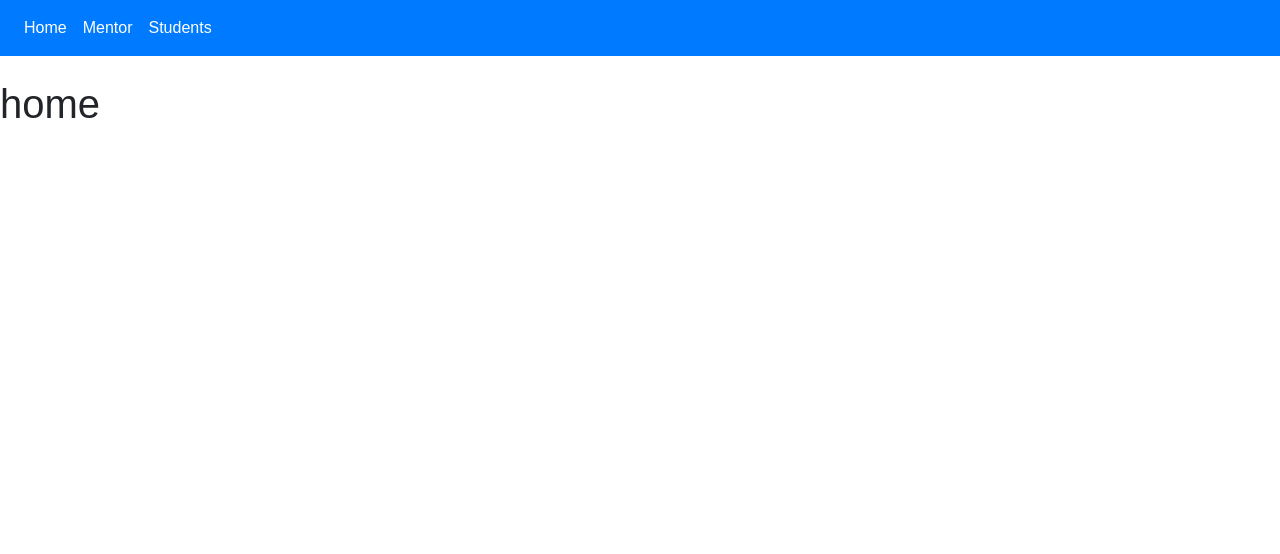
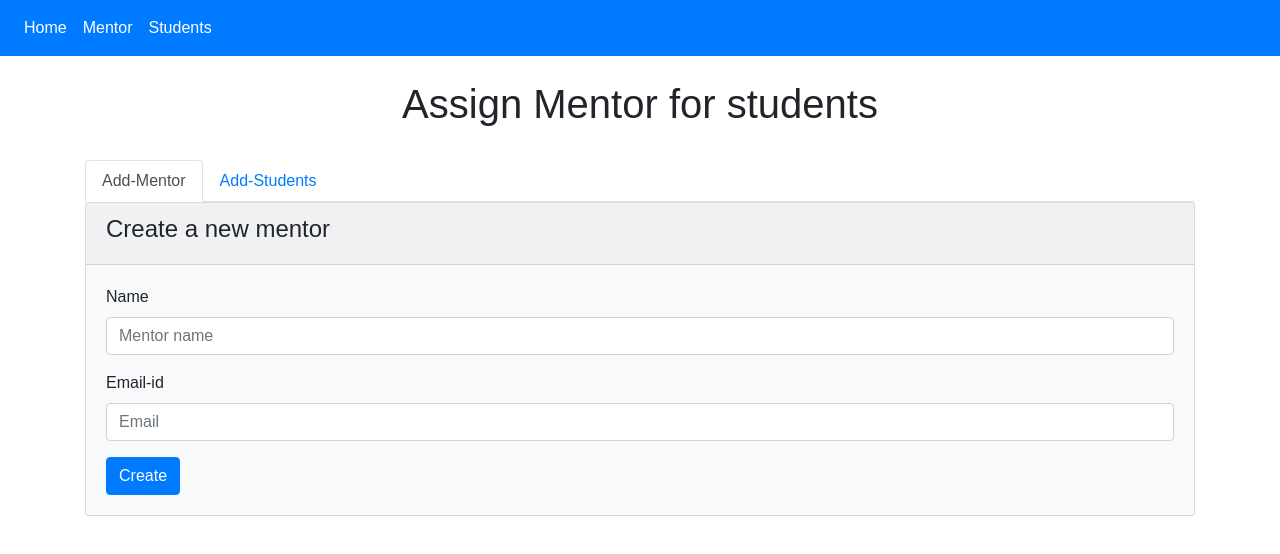
Before and after one commit to Shrikrishnaprasad/assign-mentor-frontend, a React (Create React App) app: page / in a window 1280 px wide. Shown: the top 554 px of the page. Built offline with nearby package versions, Linux system fonts and the light colour scheme.

Commit message:
menu, tabs - created

```diff
--- a/src/Home.js
+++ b/src/Home.js
@@ -1,10 +1,36 @@
 import "./styles.css";
-import React from "react";
+import React, { useState } from "react";
+import TabContent from "./TabContent";
 
 export default function Home() {
+  const [tab1, setTab1] = useState(true);
   return (
-    <div className="mentor">
-      <h1>home</h1>
+    <div className="container">
+      <h1 className="text-center">Assign Mentor for students</h1>
+      <br />
+      <ul className="nav nav-tabs" id="myTab" role="tablist">
+        <li className="nav-item" role="presentation">
+          <a
+            className={`nav-link ${tab1 && "active"}`}
+            data-bs-toggle="tab"
+            href="#home"
+            onClick={() => setTab1(true)}
+          >
+            Add-Mentor
+          </a>
+        </li>
+        <li className="nav-item" role="presentation">
+          <a
+            className={`nav-link ${!tab1 && "active"}`}
+            data-bs-toggle="tab"
+            href="#home"
+            onClick={() => setTab1(false)}
+          >
+            Add-Students
+          </a>
+        </li>
+      </ul>
+      <TabContent tab1={tab1} />
     </div>
   );
 }
--- a/src/Mentor.js
+++ b/src/Mentor.js
@@ -17,6 +17,7 @@ export default function Mentor() {
       <h1 className="text-center">Mentor</h1>
 
       <br />
+      <h4>Assign the students for a mentor</h4>
       <div className="row">
         <div className=" col-sm-12 input-group mb-3">
           <div className="input-group-prepend">
--- a/src/Students.js
+++ b/src/Students.js
@@ -1,10 +1,71 @@
 import "./styles.css";
-import React from "react";
+import React, { useState } from "react";
+import Select from "react-select";
 
 export default function Students() {
+  const [mentor, setMentor] = useState("");
+  const [student, setStudent] = useState("");
+  const options = [
+    { value: "chocolate", label: "Chocolate" },
+    { value: "strawberry", label: "Strawberry" },
+    { value: "vanilla", label: "Vanilla" }
+  ];
+  console.log(student.value);
+  console.log(mentor.value);
   return (
-    <div className="mentor">
-      <h1>students</h1>
+    <div className="container mentor">
+      <h1 className="text-center">Students</h1>
+
+      <br />
+      <h4>Change a mentor for a student</h4>
+      <div className="row">
+        <div className=" col-sm-12 input-group mb-3">
+          <div className="input-group-prepend">
+            <label className="input-group-text">Student</label>
+          </div>
+          <Select
+            options={options}
+            name="colors"
+            className="w-75 basic-multi-select"
+            classNamePrefix="select"
+            onChange={(e) => setStudent(e)}
+          />
+        </div>
+        <div className=" col-sm-12 input-group mb-3">
+          <div className="input-group-prepend">
+            <label className="input-group-text">Mentor</label>
+          </div>
+          <Select
+            options={options}
+            name="colors"
+            className="w-75 basic-multi-select"
+            classNamePrefix="select"
+            onChange={(e) => setMentor(e)}
+          />
+        </div>
+        <div className="col-sm-2 input-group mb-3">
+          <button className="btn btn-primary">Change</button>
+        </div>
+      </div>
+
+      <table className="table table-hover">
+        <thead>
+          <tr>
+            <th scope="col">#</th>
+            <th scope="col">Name</th>
+            <th scope="col">Email</th>
+            <th scope="col">Mentor Name</th>
+          </tr>
+        </thead>
+        <tbody>
+          <tr>
+            <th scope="row">1</th>
+            <td>Mark</td>
+            <td>Otto</td>
+            <td>@mdo</td>
+          </tr>
+        </tbody>
+      </table>
     </div>
   );
 }
--- /dev/null
+++ b/src/TabContent.js
@@ -0,0 +1,65 @@
+import "./styles.css";
+import React from "react";
+
+export default function TabContent({ tab1 }) {
+  return (
+    <div class="tab-content">
+      <div class={`tab-pane fade  ${tab1 && "show active"}`}>
+        <div className="card bg-light mb-3">
+          <div className="card-header">
+            <h4>Create a new mentor</h4>
+          </div>
+          <div className="card-body">
+            <div className="form-group">
+              <label for="inputEmail">Name</label>
+              <input
+                type="text"
+                className="form-control"
+                placeholder="Mentor name"
+              />
+            </div>
+            <div className="form-group">
+              <label for="inputPassword">Email-id</label>
+              <input
+                type="email"
+                className="form-control"
+                placeholder="Email"
+              />
+            </div>
+            <button type="button" className="btn btn-primary">
+              Create
+            </button>
+          </div>
+        </div>
+      </div>
+      <div class={`tab-pane fade  ${!tab1 && "show active"}`}>
+        <div className="card bg-light mb-3">
+          <div className="card-header">
+            <h4>Create a new student</h4>
+          </div>
+          <div className="card-body">
+            <div className="form-group">
+              <label for="inputEmail">Name</label>
+              <input
+                type="text"
+                className="form-control"
+                placeholder="Student name"
+              />
+            </div>
+            <div className="form-group">
+              <label for="inputPassword">Email-id</label>
+              <input
+                type="email"
+                className="form-control"
+                placeholder="Email"
+              />
+            </div>
+            <button type="button" className="btn btn-primary">
+              Create
+            </button>
+          </div>
+        </div>
+      </div>
+    </div>
+  );
+}
```
